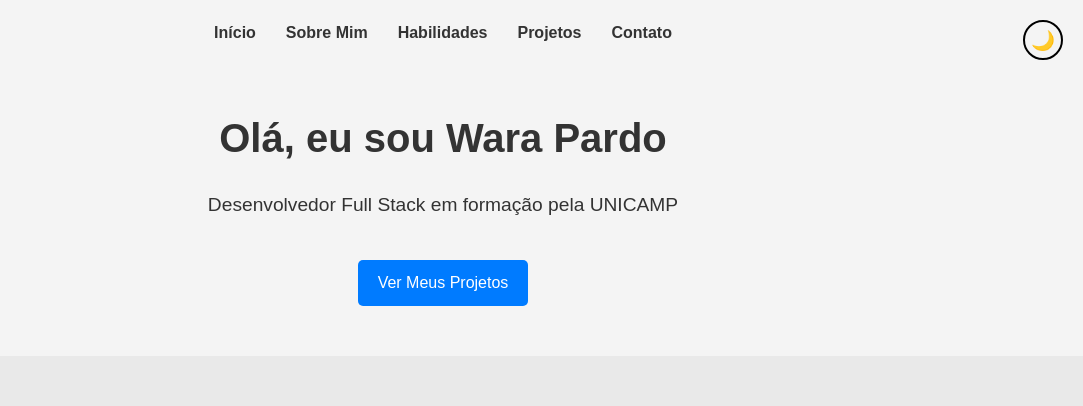
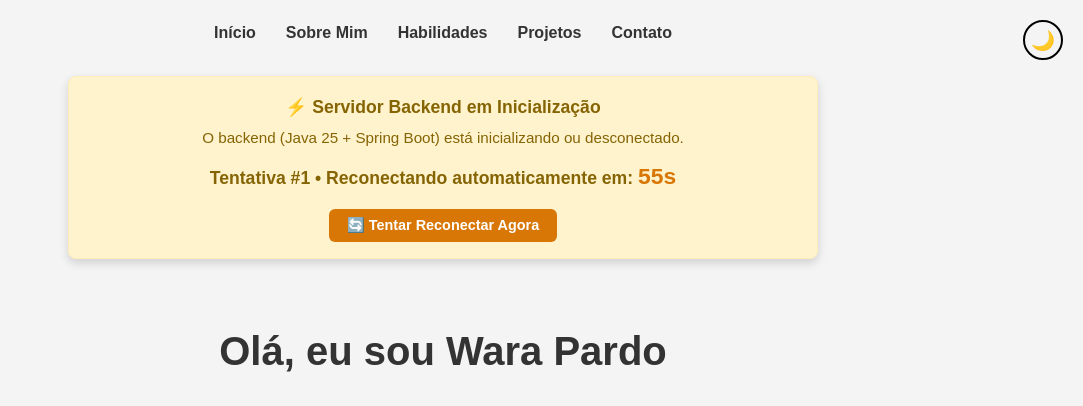
Before and after one commit to warapardo/portfolio-wara, a Next.js app: page / in a window 1280 px wide. Shown: the top 406 px of the page, without its empty margins (197-1280 px from the left). Built offline with nearby package versions, Linux system fonts and the light colour scheme; no server answers.

Commit message:
Retirada de Fallback e caixa de mensagem que o servidor está inicializando

```diff
--- a/app/page.js
+++ b/app/page.js
@@ -9,7 +9,7 @@ import DadosAPI from "./components/DadosApi";
 const isProd = process.env.NODE_ENV === 'production';
 const basePath = isProd ? '/portfolio-wara' : '';
 
-// NOVO: Define automaticamente o endereço da API com base no ambiente
+// Define automaticamente o endereço da API com base no ambiente
 const API_BASE_URL = isProd
   ? 'https://portfolio-backend-6v4z.onrender.com/api/v1'
   : 'http://localhost:8080/api/v1';
@@ -22,6 +22,11 @@ export default function Home() {
   // Estado para tema dark/light
   const [isDark, setIsDark] = useState(false);
   const [dadosAPI, setDadosAPI] = useState(null); // Para API Spring Boot
+
+  // ESTADOS PARA O TRATAMENTO DE HIBERNAÇÃO / INDISPONIBILIDADE DO BACKEND
+  const [isServidorAcordando, setIsServidorAcordando] = useState(false);
+  const [tempoRestante, setTempoRestante] = useState(60);
+  const [tentativa, setTentativa] = useState(1);
 
   // Função para alternar tema
   const toggleTheme = () => {
@@ -37,40 +42,52 @@ export default function Home() {
     }
   };
 
-  // Efeito para buscar dados da API - AGORA TOTALMENTE DINÂMICO
+  // Efeito para buscar dados da API com limite de tempo e tratamento de falha
   useEffect(() => {
-    fetch(`${API_BASE_URL}/perfil`) // Usa a variável dinâmica aqui
+    const controller = new AbortController();
+    // Limite de 8s para abortar a requisição caso o servidor demore a responder
+    const timeoutId = setTimeout(() => controller.abort(), 8000);
+
+    fetch(`${API_BASE_URL}/perfil`, { signal: controller.signal })
       .then((res) => {
-        if (!res.ok) throw new Error("API não disponível");
+        clearTimeout(timeoutId);
+        if (!res.ok) throw new Error("API não disponível no momento");
         return res.json();
       })
       .then((data) => {
         console.log("✅ Dados da API carregados:", data);
         setDadosAPI(data);
+        setIsServidorAcordando(false);
       })
       .catch((err) => {
-        console.log("ℹ️ Usando dados estáticos:", err.message);
+        clearTimeout(timeoutId);
+        console.log("ℹ️ Backend indisponível no momento. Ativando cronômetro:", err.message);
+
+        // Ativa o aviso e o cronômetro (Funciona em DEV e PROD)
+        setIsServidorAcordando(true);
+        setTempoRestante(60);
       });
-  }, []);
 
+    return () => clearTimeout(timeoutId);
+  }, [tentativa]);
 
-  // Effect para buscar dados da API
+  // Efeito para gerenciar o Cronômetro Regressivo de 60s
   useEffect(() => {
-    fetch("http://localhost:8080/api/v1/perfil")
-      .then((res) => {
-        if (!res.ok) throw new Error("API não disponível");
-        return res.json();
-      })
-      .then((data) => {
-        console.log("✅ Dados da API carregados:", data);
-        setDadosAPI(data);
-      })
-      .catch((err) => {
-        console.log("ℹ️ Usando dados estáticos:", err.message);
-      });
-  }, []);
+    let timer;
 
-  //fallback
+    if (isServidorAcordando && tempoRestante > 0) {
+      timer = setInterval(() => {
+        setTempoRestante((prev) => prev - 1);
+      }, 1000);
+    } else if (isServidorAcordando && tempoRestante === 0) {
+      // Quando o tempo zera, força uma nova tentativa automática de conexão
+      setTentativa((prev) => prev + 1);
+    }
+
+    return () => clearInterval(timer);
+  }, [isServidorAcordando, tempoRestante]);
+
+  // Fallbacks estáticos
   const nomeExibido = dadosAPI ? dadosAPI.nome : "Wara Pardo";
   const profissaoExibida = dadosAPI ? dadosAPI.profissao : "Desenvolvedor Full Stack em formação pela UNICAMP";
   const sobreExibido = dadosAPI ? dadosAPI.sobre : "Sou um entusiasta da tecnologia e desenvolvedor Java Full Stack em formação pela UNICAMP, focado em criar soluções web eficientes, escaláveis e alinhadas com as melhores práticas de mercado. Minha paixão pela programação nasceu da curiosidade de entender a engenharia por trás das aplicações cotidianas, transformando-se rapidamente em um compromisso com a resolução de problemas complexos por meio do código.Atualmente, possuo experiência prática no desenvolvimento e manutenção de sistemas, com destaque para a minha atuação no EPIC (Energy Production Innovation Center) na UNICAMP, onde implementei temas customizados, filtros interativos e consumo de APIs REST utilizando JavaScript e PHP. No ecossistema de backend, dedico meus estudos à arquitetura de software e construção de APIs robustas com Java 25 e Spring Boot 4.0.Estou em busca da minha primeira oportunidade profissional para integrar uma equipe colaborativa, onde eu possa aplicar de forma sólida meus conhecimentos em front e back-end, contribuir para projetos de impacto e continuar evoluindo continuamente como desenvolvedor.";
@@ -122,6 +139,53 @@ export default function Home() {
             {isDark ? "☀️" : "🌙"}
           </button>
         </nav>
+
+        {/* ⚡ AVISO DE INICIALIZAÇÃO / CRONÔMETRO (DEV & PROD) */}
+        {isServidorAcordando && (
+          <div
+            style={{
+              backgroundColor: isDark ? "#2a2111" : "#fff3cd",
+              color: isDark ? "#ffe8a1" : "#856404",
+              border: `1px solid ${isDark ? "#664d03" : "#ffeeba"}`,
+              borderRadius: "8px",
+              padding: "16px 20px",
+              margin: "10px auto 20px",
+              maxWidth: "750px",
+              textAlign: "center",
+              boxShadow: "0 4px 10px rgba(0,0,0,0.15)",
+            }}
+          >
+            <div style={{ fontWeight: "bold", fontSize: "1.1em", marginBottom: "6px" }}>
+              ⚡ Servidor Backend em Inicialização
+            </div>
+            <p style={{ margin: "4px 0", fontSize: "0.95em", lineHeight: "1.4" }}>
+              O backend (Java 25 + Spring Boot) está inicializando ou desconectado.
+            </p>
+            <div style={{ margin: "10px 0", fontSize: "1.1em", fontWeight: "bold" }}>
+              Tentativa #{tentativa} • Reconectando automaticamente em:{" "}
+              <span style={{ fontSize: "1.3em", color: isDark ? "#f59e0b" : "#d97706" }}>
+                {tempoRestante.toString().padStart(2, "0")}s
+              </span>
+            </div>
+            <button
+              onClick={() => setTentativa((prev) => prev + 1)}
+              style={{
+                backgroundColor: isDark ? "#f59e0b" : "#d97706",
+                color: "#ffffff",
+                border: "none",
+                borderRadius: "6px",
+                padding: "8px 18px",
+                cursor: "pointer",
+                fontWeight: "bold",
+                fontSize: "0.9em",
+                marginTop: "4px",
+                transition: "opacity 0.2s",
+              }}
+            >
+              🔄 Tentar Reconectar Agora
+            </button>
+          </div>
+        )}
 
         <div
           className="hero-content"
@@ -211,8 +275,7 @@ export default function Home() {
         </div>
       </section>
 
-
-            {/* SEÇÃO PROJETOS */}
+      {/* SEÇÃO PROJETOS */}
       <section id="projetos" className="section">
         <h2>Meus Projetos</h2>
         <div
@@ -229,9 +292,8 @@ export default function Home() {
           {dadosAPI && dadosAPI.projetos ? (
             dadosAPI.projetos.map((projeto) => (
               <div key={projeto.nome} className="project-card">
-                {/* Lógica para definir a imagem com base no nome do projeto */}
                 <GithubImage
-                  src={projeto.imagem ? projeto.imagem : "/img/epic_logo.jpg"} // Lê a imagem vinda da API
+                  src={projeto.imagem ? projeto.imagem : "/img/epic_logo.jpg"}
                   alt={projeto.nome}
                   width={200}
                   height={200}
@@ -242,7 +304,6 @@ export default function Home() {
                   <h3>{projeto.nome}</h3>
                   <p>{projeto.descricao}</p>
 
-                  {/* SUB-LOOP DINÂMICO: Lista de tecnologias do projeto */}
                   <div className="project-technologies">
                     {projeto.tecnologias && projeto.tecnologias.map((tech) => (
                       <span key={tech}>{tech}</span>
@@ -313,8 +374,9 @@ export default function Home() {
           }}
         >
           <a
-            href={`https://google.com{dadosAPI ? dadosAPI.email : "waarapardo@gmail.com"}`}
+            href={`mailto:${dadosAPI ? dadosAPI.email : "waarapardo@gmail.com"}`}
             target="_blank"
+            rel="noopener noreferrer"
             className="btn-link"
           >
             Enviar Email (via Gmail)
@@ -322,6 +384,7 @@ export default function Home() {
           <a
             href={dadosAPI && dadosAPI.redesSociais ? dadosAPI.redesSociais.linkedin : "https://linkedin.com"}
             target="_blank"
+            rel="noopener noreferrer"
             className="btn-link"
           >
             LinkedIn
@@ -329,6 +392,7 @@ export default function Home() {
           <a
             href={dadosAPI && dadosAPI.redesSociais ? dadosAPI.redesSociais.github : "https://github.com"}
             target="_blank"
+            rel="noopener noreferrer"
             className="btn-link"
           >
             GitHub
@@ -368,7 +432,7 @@ export default function Home() {
             </p>
             <div style={{ marginTop: "5px" }}>
               <a
-                href={`${API_BASE_URL}/perfil`} // Dinâmico: vai para o Render em produção
+                href={`${API_BASE_URL}/perfil`}
                 target="_blank"
                 rel="noopener noreferrer"
                 style={{ color: "#4dabf7", margin: "0 10px" }}
@@ -376,7 +440,7 @@ export default function Home() {
                 🔗 Ver API (JSON)
               </a>
               <a
-                href={`${API_BASE_URL}/health`} // Dinâmico: vai para o Render em produção
+                href={`${API_BASE_URL}/health`}
                 target="_blank"
                 rel="noopener noreferrer"
                 style={{ color: "#4dabf7", margin: "0 10px" }}
```
